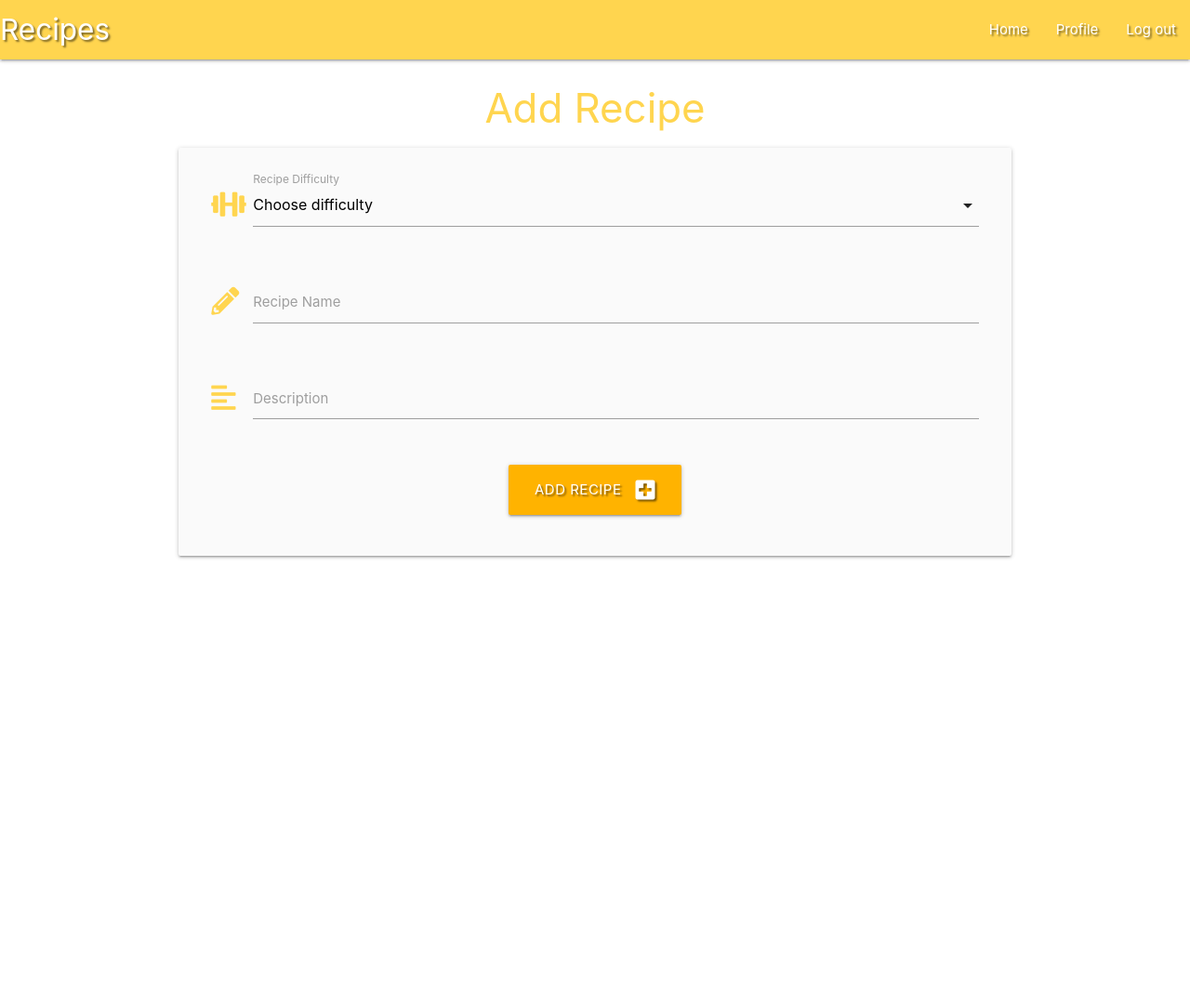
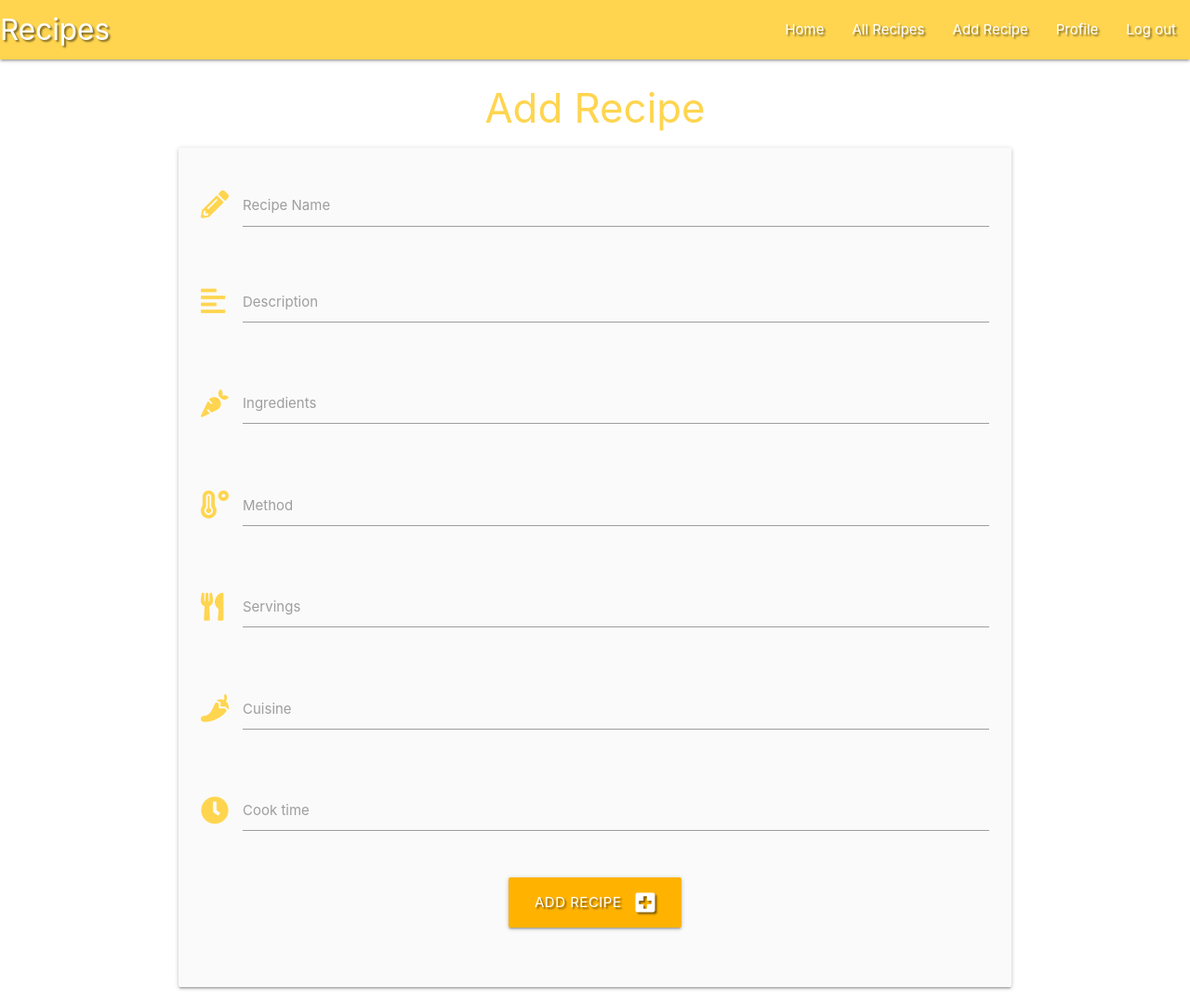
Before and after one commit to AnnaRaman/MS3, a Flask app: page /add_recipe in a window 1280 px wide. Shown: the whole page at 93% size. Before the commit the page ends 601 px from the top, so only its background shows below. Run offline with Flask 2, Linux system fonts and the light colour scheme; the visitor is signed in with stand-in values (Sample User, id 1); data that the repository does not hold is empty; some libraries are stand-ins or nearby versions.

Commit message:
add extra input fields in Add recipe page. add icons for each input field

```diff
--- a/app.py
+++ b/app.py
@@ -104,9 +104,15 @@ def logout():
 def add_recipe():
     if request.method == "POST":
         recipe = {
-            "difficulty": request.form.get("difficulty"),
             "name": request.form.get("name"),
-            "description": request.form.get("description")
+            "description": request.form.get("description"),
+            "ingredients": request.form.get("ingredients"),
+            "method": request.form.get("method"),
+            "servings": request.form.get("servings"),
+            "cuisine": request.form.get("cuisine"),
+            "cook_time": request.form.get("cook_time"),
+            "difficulty": request.form.getlist("difficulty"),
+            "author": request.form.get("author")
         }
         mongo.db.recipe.insert_one(recipe)
         flash("Recipe Successfully Added!")
@@ -119,14 +125,20 @@ def add_recipe():
 def edit_recipe(recipe_id):
     if request.method == "POST":
         submit = {
+            "name": request.form.get("name"),
+            "description": request.form.get("description"),
+            "ingredients": request.form.get("ingredients"),
+            "method": request.form.get("method"),
+            "servings": request.form.get("servings"),
+            "cuisine": request.form.get("cuisine"),
+            "cook_time": request.form.get("cook_time"),
             "difficulty": request.form.get("difficulty"),
-            "name": request.form.get("name"),
-            "description": request.form.get("description")
+            "author": request.form.get("author")
         }
         mongo.db.recipe.update({"_id": ObjectId(recipe_id)}, submit)
         flash("Recipe Successfully Updated!")
 
-    recipe = mongo.db.recipe.find_one({"_id":ObjectId()})
+    recipe = mongo.db.recipe.find_one({"_id": ObjectId()})
     difficulty = mongo.db.difficulty.find().sort("difficulty", 1)
     return render_template("edit_recipe.html", recipe=recipe, difficulty=difficulty)
 
--- a/templates/add_recipe.html
+++ b/templates/add_recipe.html
@@ -7,18 +7,7 @@
     <div class="row card-panel grey lighten-5">
     <form class="col s12" method="POST" action="{{ url_for('add_recipe') }}">
     <div class="row">
-   <!--------difficulty selection dropdown-->
-        <div class="input-field col s12">
-        <i class="fas fa-dumbbell prefix amber-text text-lighten-2"></i>
-    <select id="difficulty" name="difficulty" class="validate" required>
-      <option value="" disabled selected>Choose difficulty</option>
-      {% for difficulty in difficulties %}
-      <option value="{{ difficulty.difficulty}}">"{{ difficulty.difficulty}}"</option>
-      {% endfor %}
-    </select>
-    <label for="recipe-difficulty">Recipe Difficulty</label>
-        </div>
-  </div>
+
   <!----- recipe name box-->
       <div class="row">
         <div class="input-field col s12">
@@ -36,6 +25,63 @@
           <label for="description">Description</label>
         </div>
       </div>
+      <!----ingredients-------->
+       <div class="row">
+        <div class="input-field col s12">
+          <i class="fas fa-carrot prefix amber-text text-lighten-2"></i>
+           <textarea id="ingredients" name="ingredients" minlength="5"
+           maxlength="500" class="materialize-textarea validate" required></textarea>
+          <label for="ingredients">Ingredients</label>
+        </div>
+      </div>
+      <!----method-------->
+      <div class="row">
+        <div class="input-field col s12">
+          <i class="fas fa-temperature-high prefix amber-text text-lighten-2"></i>
+           <textarea id="method" name="method" minlength="5"
+           maxlength="500" class="materialize-textarea validate" required></textarea>
+          <label for="description">Method</label>
+        </div>
+      </div>
+      <!----servings-------->
+      <div class="row">
+        <div class="input-field col s12">
+          <i class="fas fa-utensils prefix amber-text text-lighten-2"></i>
+           <textarea id="servings" name="servings" minlength="5"
+           maxlength="500" class="materialize-textarea validate" required></textarea>
+          <label for="servings">Servings</label>
+        </div>
+      </div>
+      <!----cuisine-------->
+      <div class="row">
+        <div class="input-field col s12">
+          <i class="fas fa-pepper-hot prefix amber-text text-lighten-2"></i>
+           <textarea id="cuisine" name="cuisine" minlength="5"
+           maxlength="500" class="materialize-textarea validate" required></textarea>
+          <label for="cuisine">Cuisine</label>
+        </div>
+      </div>
+      <!----cook time-------->
+      <div class="row">
+        <div class="input-field col s12">
+          <i class="fas fa-clock prefix amber-text text-lighten-2"></i>
+           <textarea id="cook_time" name="cook_time" minlength="5"
+           maxlength="500" class="materialize-textarea validate" required></textarea>
+          <label for="cook_time">Cook time</label>
+        </div>
+      </div>
+       <!--------difficulty selection dropdown-->
+       <!--div class="input-field col s12">
+        <i class="fas fa-dumbbell prefix amber-text text-lighten-2"></i>
+    <select id="difficulty" name="difficulty" class="validate" required>
+      <option value="" disabled selected>Choose difficulty</option>
+      {% for difficulty in difficulties %}
+      <option value="{{ difficulty.difficulty }}">"{{ difficulty.difficulty}}"</option>
+      {% endfor %}
+    </select>
+    <label for="difficulty">Recipe Difficulty</label>
+        </div>
+  </div-->
       <!------------------- submit button -->
       <div class="row">
             <div class="col s12 center-align">
--- a/templates/base.html
+++ b/templates/base.html
@@ -20,7 +20,9 @@
             <a href="#" data-target="mobile-demo" class="sidenav-trigger"><i class="fas fa-bars"></i></a>
             <ul class="right hide-on-med-and-down">
                 <li><a href="{{ url_for('get_recipe') }}">Home</a></li>
+                <li><a href="{{ url_for('get_recipe') }}">All Recipes</a></li>
                 {% if session.user %}
+                    <li><a href="{{ url_for('add_recipe') }}">Add Recipe</a></li>
                     <li><a href="{{ url_for('profile', username=session['user']) }}">Profile</a></li>
                     <li><a href="{{ url_for('logout') }}">Log out</a></li>
                 {% else %}
@@ -34,7 +36,9 @@
   <ul class="sidenav" id="mobile-demo">
         <li><h4 class="center-align amber-lighten-text text-lighten-2">Recipes</h4></li>
         <li><a href="{{ url_for('get_recipe') }}">Home</a></li>
+        <li><a href="{{ url_for('get_recipe') }}">All Recipes</a></li>
         {% if session.user %}
+                    <li><a href="{{ url_for('add_recipe') }}">Add Recipe</a></li>
                     <li><a href="{{ url_for('profile', username=session['user']) }}">Profile</a></li>
                     <li><a href="{{ url_for('logout') }}">Log out</a></li>
                 {% else %}
```
